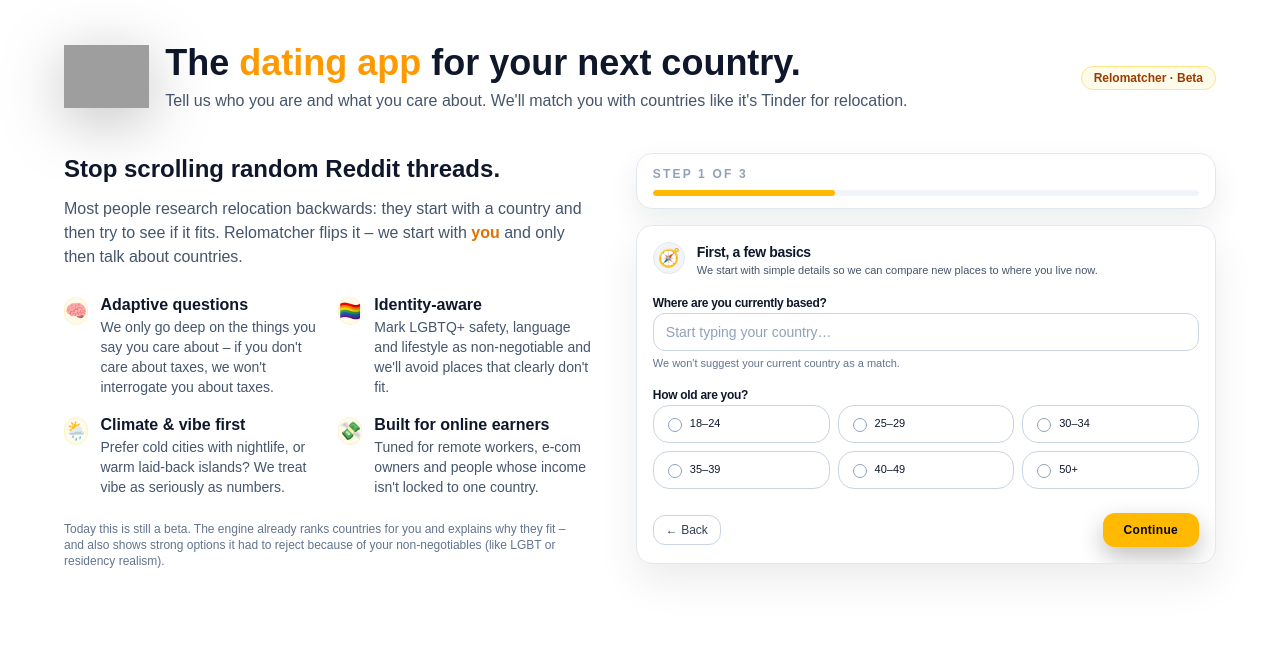
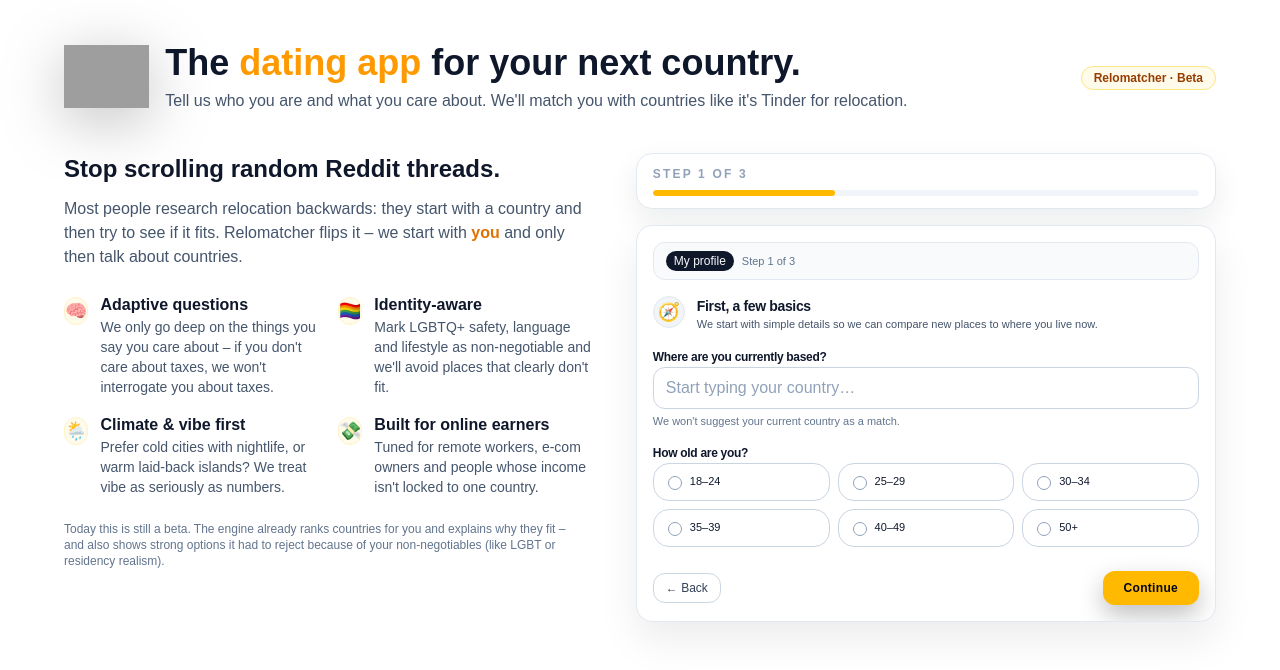
Before and after one commit to yonito6/relomatcher, a Next.js app: page /quiz in a window 1280 px wide. Shown: the top 670 px of the page. Built offline with nearby package versions, Linux system fonts and the light colour scheme; grey boxes are pictures that could not be loaded.

Commit message:
Update AdaptiveQuizForm collapse behaviour

```diff
--- a/components/AdaptiveQuizForm.tsx
+++ b/components/AdaptiveQuizForm.tsx
@@ -253,8 +253,9 @@ function AdaptiveQuizForm({
     null
   );
 
-  // NEW: Once final submit is done, hide the whole form section
-  const [hiddenAfterSubmit, setHiddenAfterSubmit] = React.useState(false);
+  // NEW: collapsible "My profile" – only collapsible AFTER first submit
+  const [collapsed, setCollapsed] = React.useState(false);
+  const [hasSubmittedOnce, setHasSubmittedOnce] = React.useState(false);
 
   // NEW: mobile-friendly custom country suggestion instead of <datalist>
   const [countryQuery, setCountryQuery] = React.useState(
@@ -429,11 +430,7 @@ function AdaptiveQuizForm({
       }
     } else if (currentStep === 6) {
       const anyLgbt = (
-        [
-          "lgbt_full_rights",
-          "lgbt_friendly",
-          "lgbt_dont_care",
-        ] as RelocationReasonId[]
+        ["lgbt_full_rights", "lgbt_friendly", "lgbt_dont_care"] as RelocationReasonId[]
       ).some((r) => reasons.includes(r));
       if (!anyLgbt) {
         error =
@@ -462,7 +459,7 @@ function AdaptiveQuizForm({
 
       if (!devCareYes && !devCareSome && !devNotImportant) {
         error =
-          "Please tell us how much you care about how developed the country feels.";
+          "Please tell us how much you care about how developed the country should feel.";
       } else if (caresDev) {
         const anyDevDetail = (
           [
@@ -487,8 +484,11 @@ function AdaptiveQuizForm({
     setValidationError(null);
 
     if (isLastStep) {
-      // FINAL STEP: hide the form UI and trigger submit so results show
-      setHiddenAfterSubmit(true);
+      // First time they click "See my matches":
+      //  - mark that we've submitted
+      //  - collapse the form (keep the header visible)
+      setHasSubmittedOnce(true);
+      setCollapsed(true);
       onSubmit();
     } else {
       onNext();
@@ -513,7 +513,7 @@ function AdaptiveQuizForm({
             <input
               type="text"
               autoComplete="off"
-              className="w-full max-w-full rounded-xl border border-slate-300 bg-white px-3 py-2 text-[16px] sm:text-sm text-slate-900 placeholder:text-slate-400 focus:outline-none focus:ring-2 focus:ring-amber-400 focus:border-amber-400"
+              className="w-full max-w-full rounded-xl border border-slate-300 bg-white px-3 py-2 text-[16px] text-slate-900 placeholder:text-slate-400 focus:outline-none focus:ring-2 focus:ring-amber-400 focus:border-amber-400"
               placeholder="Start typing your country…"
               value={countryQuery}
               onFocus={() => setShowCountryDropdown(true)}
@@ -1607,16 +1607,38 @@ function AdaptiveQuizForm({
     );
   }
 
-  // After final submit, hide the form completely (page will show My profile + results)
-  if (hiddenAfterSubmit) {
-    return null;
-  }
-
   return (
     <form
       onSubmit={handleFormSubmit}
       className="w-full max-w-full bg-white border border-slate-200 rounded-2xl px-3.5 py-3.5 sm:px-4 sm:py-4 shadow-[0_18px_40px_rgba(0,0,0,0.08)] space-y-4 font-sans text-slate-900 overflow-x-hidden"
     >
+      {/* My profile header – always shown, collapsible only after first submit */}
+      <div className="flex items-center justify-between gap-2 rounded-xl bg-slate-50 border border-slate-200 px-3 py-2">
+        <div className="flex items-center gap-2 min-w-0">
+          <span className="text-xs rounded-full bg-slate-900 text-slate-50 px-2 py-0.5">
+            My profile
+          </span>
+          <span className="text-[11px] text-slate-500 truncate">
+            {hasSubmittedOnce
+              ? "Tap below to review or edit your answers."
+              : `Step ${currentStep + 1} of ${totalSteps}`}
+          </span>
+        </div>
+        {hasSubmittedOnce && (
+          <button
+            type="button"
+            onClick={() => setCollapsed((v) => !v)}
+            className="ml-2 flex items-center gap-1 text-[11px] text-slate-700 hover:text-slate-900"
+          >
+            <span>{collapsed ? "Show" : "Hide"}</span>
+            <span>{collapsed ? "▼" : "▲"}</span>
+          </button>
+        )}
+      </div>
+
+      {/* Only show the actual step content + nav when not collapsed */}
+      {!collapsed && (
+        <>
           {stepContent}
 
           {validationError && (
@@ -1653,6 +1675,8 @@ function AdaptiveQuizForm({
               </button>
             </div>
           </div>
+        </>
+      )}
     </form>
   );
 }
```
Lines whose indentation alone changed are shown as unchanged.
